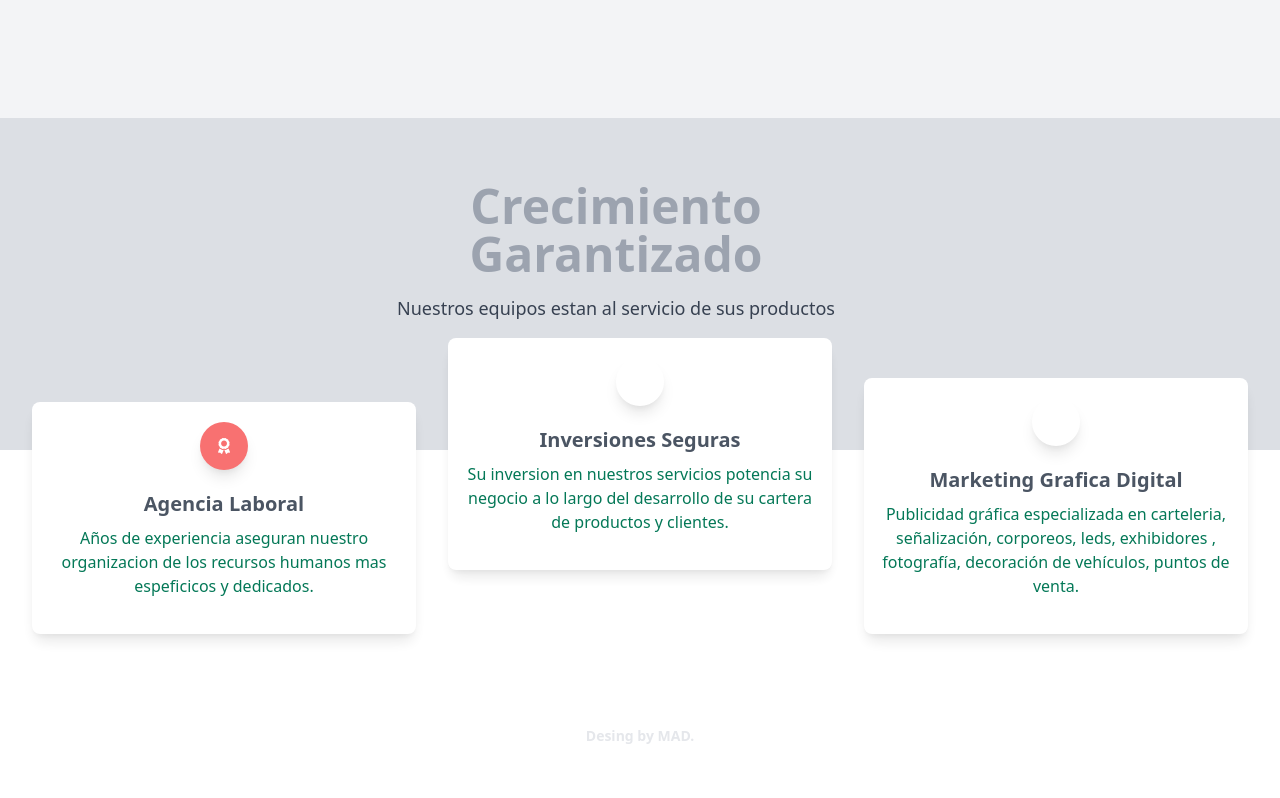
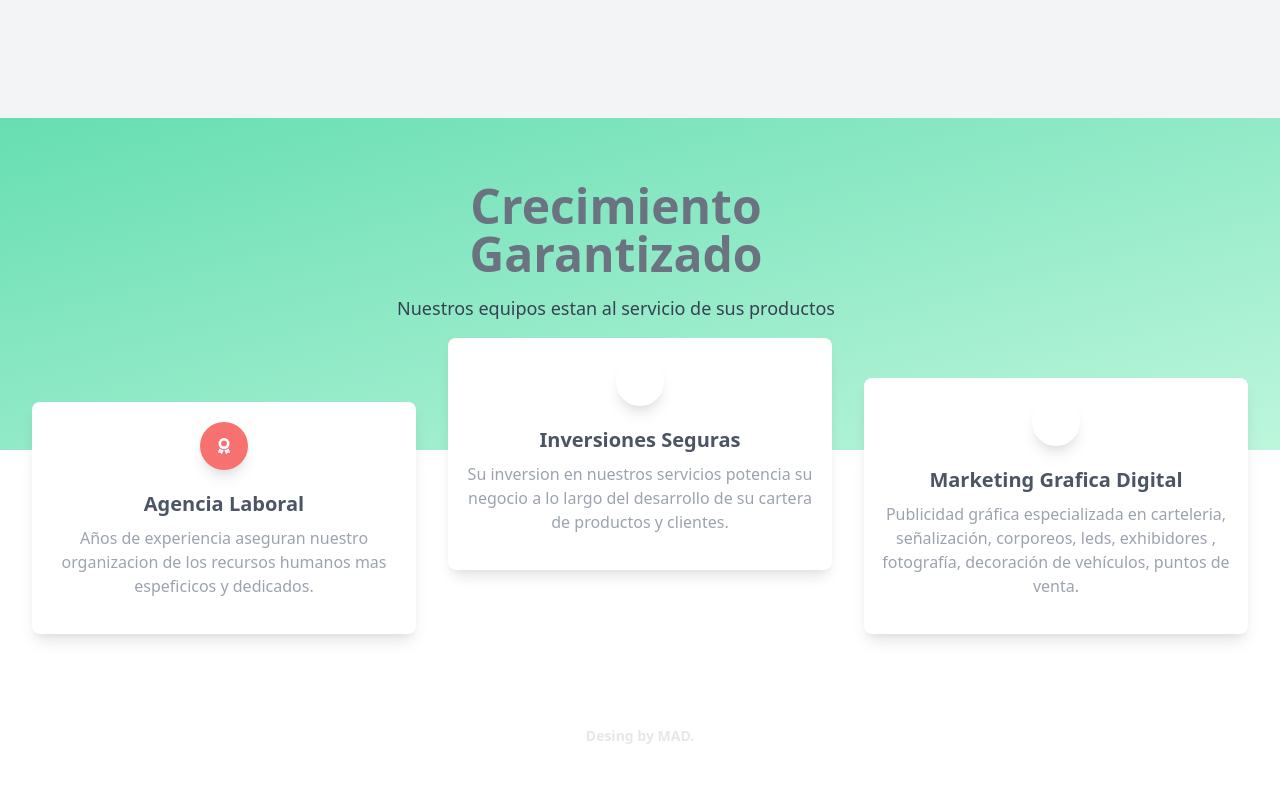
Before and after one commit to mariandev520/ftmercha, a Next.js app: page / in a window 1280 px wide. Shown: the part 1562-2360 px from the top of the page. Built offline with nearby package versions, Linux system fonts and the light colour scheme.

Commit message:
realease6

```diff
--- a/components/layout/Footer.js
+++ b/components/layout/Footer.js
@@ -12,7 +12,7 @@ const Footer = () => {
         <div className="container px-5 py-24 mx-auto flex md:items-center lg:items-start md:flex-row md:flex-nowrap flex-wrap flex-col">
           <div className="w-64 flex-shrink-0 md:mx-0 mx-auto text-center md:text-left md:mt-0 mt-10">
             <a className="flex title-font font-medium items-center md:justify-start justify-center text-gray-900">
-              <img class="animate__animated animate__pulse animate__slow 1s animate__infinite" className="title-font font-medium text-gray-600 tracking-widest text-sm mb-3" className="w-20 h-auto" src="/logo-emege.png" />
+              <img class="animate__animated animate__pulse animate__slow 2s animate__infinite" className="title-font font-medium text-gray-600 tracking-widest text-sm mb-3" className="w-20 h-auto" src="/logo-emege.png" />
             </a>
             <p className="mt-2 text-sm text-gray-500">
             © Copyright 2022 - Full Time Group Av Congreso 5444 – C1431
@@ -67,7 +67,7 @@ const Footer = () => {
               </div>
             </div>
             <div className="lg:w-1/4 md:w-1/2 w-full px-4">
-              <h2 class="animate__animated animate__pulse animate__slow 1s animate__infinite" className="title-font font-medium text-gray-600 tracking-widest text-sm mb-3">
+              <h2 class="animate__animated animate__lightSpeedInLeft animate__slow 1s " className="title-font font-medium text-gray-600 tracking-widest text-sm mb-3">
                 CONTACTO
               </h2>
               <nav className="list-none mb-10">
--- a/pages/index.js
+++ b/pages/index.js
@@ -108,13 +108,13 @@ const Index = () => {
 <div class="relative pt-16 pb-32 flex content-center items-center justify-center min-h-screen-75">
         <div class="absolute top-0 w-full h-full bg-center bg-cover"
           >
-          <span id="blackOverlay" class="w-full h-full absolute opacity-75 bg-gray-300"></span>
+          <span id="blackOverlay" class="w-full h-full absolute opacity-75 bg-gradient-to-br from-green-400 to-green-200 "></span>
         </div>
         <div class="container relative mx-auto">
           <div class="items-center flex flex-wrap">
             <div class="w-full lg:w-6/12 px-4 ml-auto mr-auto text-center">
               <div class="pr-12">
-                <h1 class=" font-semibold text-5xl text-gray-400 hover:text-green-800">
+                <h1 class=" font-semibold text-5xl text-gray-500 hover:text-green-800">
                  Crecimiento Garantizado
                 </h1>
                 <p class="mt-4 text-lg text-gray-700">
@@ -130,7 +130,7 @@ const Index = () => {
           </svg>
         </div>
       </div>
-      <section  class=" pb-10 bg-blueGray-200 -mt-24 animate__animated animate__pulse animate__slow 3s animate__infinite">
+      <section  class=" pb-10 bg-blueGray-200 -mt-24 animate__animated animate__pulse animate__slow 3s ">
         <div class="container mx-auto px-4">
           <div class="flex flex-wrap">
             <div class="lg:pt-12 pt-6 w-full md:w-4/12 px-4 text-center">
@@ -140,7 +140,7 @@ const Index = () => {
                     <i class="fas fa-award"></i>
                   </div>
                   <h6 class="text-xl text-gray-600   font-semibold ">Agencia Laboral</h6>
-                  <p class="mt-2 mb-4 text-green-700 ">
+                  <p class="mt-2 mb-4 text-gray-400 hover:text-green-800 ">
                    Años de experiencia aseguran nuestro organizacion de los recursos humanos mas espeficicos y dedicados.
                   </p>
                 </div>
@@ -156,7 +156,7 @@ const Index = () => {
                   </div>
 
                   <h6 class="text-xl text-gray-600 font-semibold ">Inversiones Seguras</h6>
-                  <p class="mt-2 mb-4 text-green-700">
+                  <p class="mt-2 mb-4 text-gray-400 hover:text-green-800 cursor-pointer">
                     Su inversion en nuestros servicios potencia su negocio a lo largo del desarrollo de su cartera de productos y clientes.
                   </p>
                   </div>
@@ -170,7 +170,7 @@ const Index = () => {
                     <i class="fas fa-fingerprint"></i>
                   </div>
                   <h6  class="text-xl  text-gray-600  font-semibold">Marketing Grafica Digital</h6>
-                  <p class="mt-2 mb-4 text-green-700">
+                  <p class="mt-2 mb-4 text-gray-400 hover:text-green-800 cursor-pointer">
                   Publicidad gráfica especializada en carteleria, señalización, corporeos, leds, exhibidores , fotografía, decoración de vehículos, puntos de venta.
                   </p>
                 </div>
```
